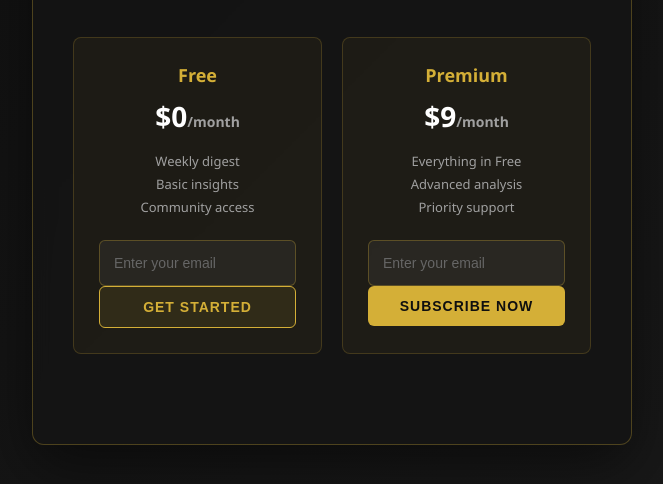
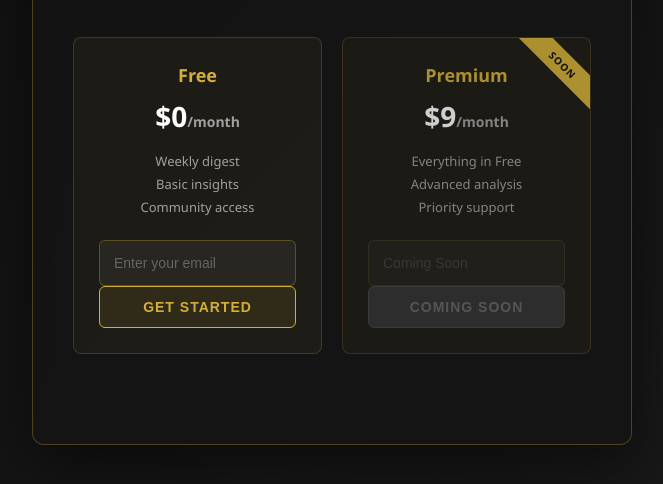
Before and after one commit to stock485698-stack/newsletter, a website: page public/index.html in a window 1280 px wide. Shown: the part 282-766 px from the top of the page, without its empty margins (308-971 px from the left). Drawn offline with Linux system fonts and the light colour scheme.

Commit message:
Update Premium tier to Coming Soon

```diff
--- a/public/index.html
+++ b/public/index.html
@@ -230,7 +230,8 @@
         <button class="tier-button free" onclick="signupFree()">Get Started</button>
       </div>
 
-      <div class="tier">
+      <div class="tier" style="opacity: 0.8; position: relative; overflow: hidden;">
+        <div style="position: absolute; top: 15px; right: -30px; background: #d4af37; color: #0f0f0f; padding: 5px 40px; transform: rotate(45deg); font-size: 10px; font-weight: bold; letter-spacing: 1px;">SOON</div>
         <div class="tier-name">Premium</div>
         <div class="tier-price">$9<small>/month</small></div>
         <div class="tier-features">
@@ -238,8 +239,8 @@
           Advanced analysis<br>
           Priority support
         </div>
-        <input type="email" id="premiumEmail" placeholder="Enter your email" class="form-input">
-        <button class="tier-button premium" onclick="signupPremium()">Subscribe Now</button>
+        <input type="email" id="premiumEmail" placeholder="Coming Soon" class="form-input" disabled style="cursor: not-allowed; opacity: 0.5;">
+        <button class="tier-button premium" style="background: #333; color: #666; cursor: not-allowed; border: 1px solid #444;" disabled>Coming Soon</button>
       </div>
     </div>
 
```
